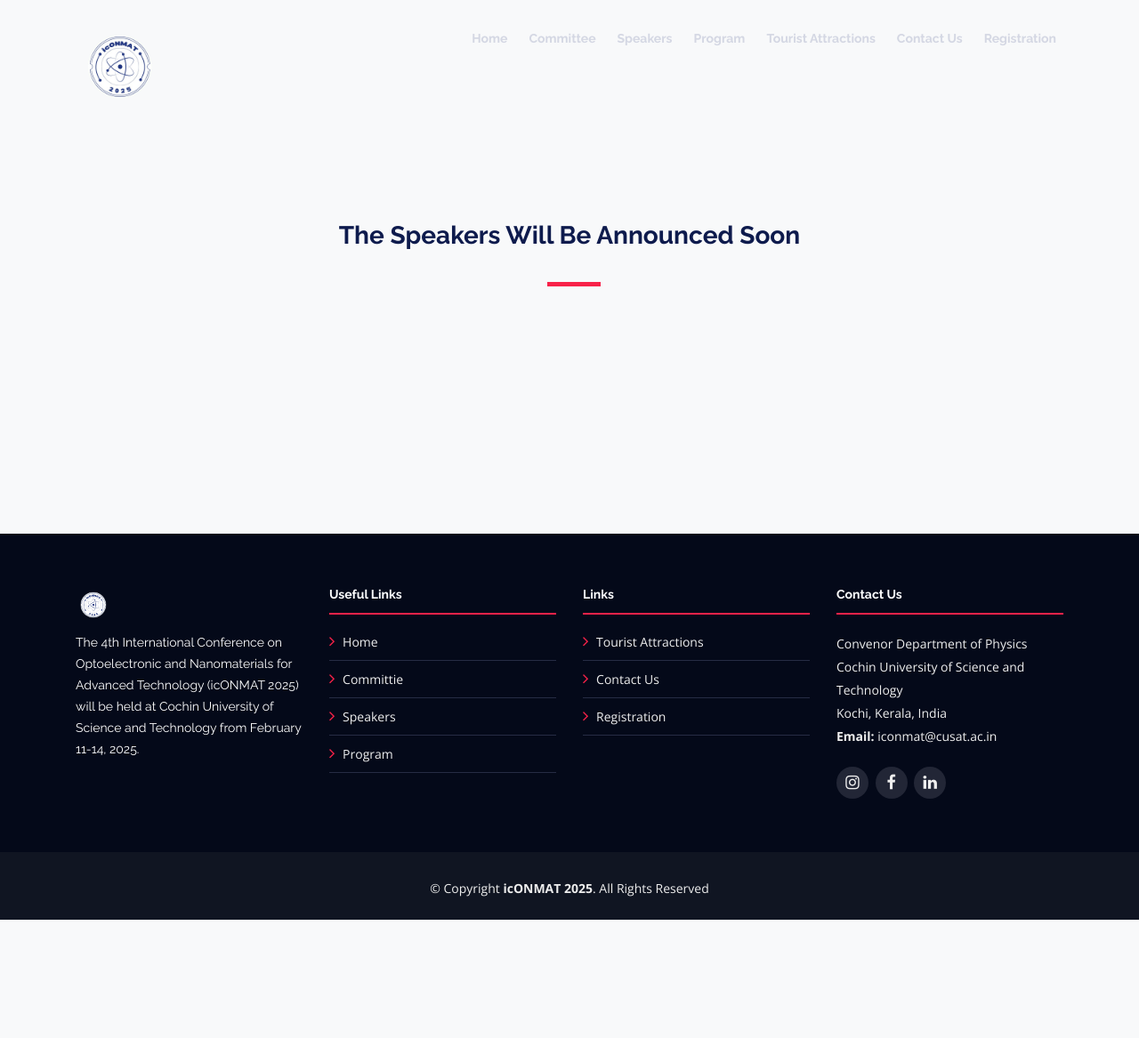
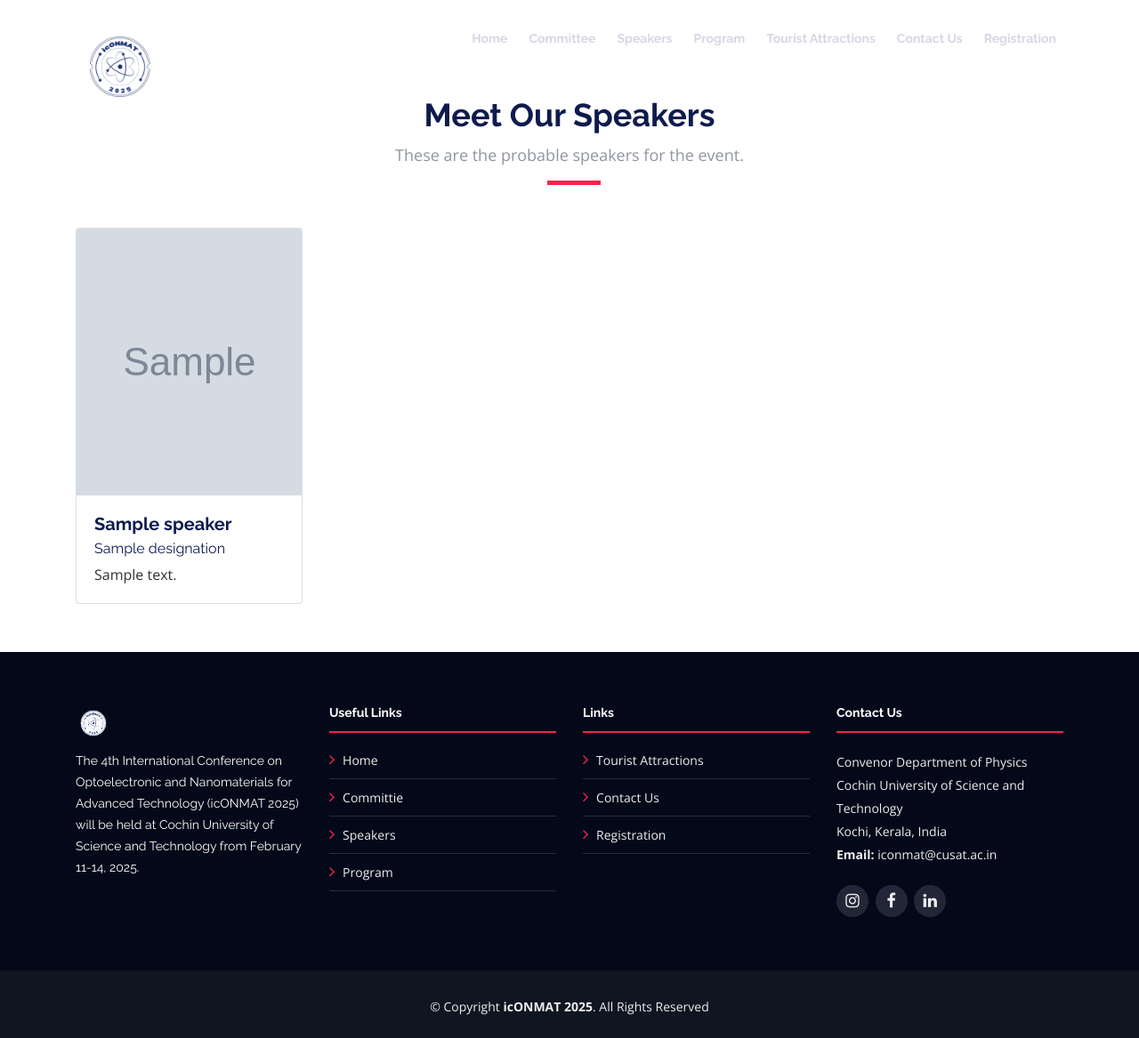
Before and after one commit to VarshaShaheen/IconMat, a Django app: template templates/home/speakers.html in a window 1280 px wide. Shown: the whole page at 89% size. Before the commit the page ends 1034 px from the top, so only its background shows below. Run offline with Django 5.2, Linux system fonts and the light colour scheme; the template is opened without the code that fills it: most values are stand-ins (such as "Sample title", 1, 10 or a date in 2020); grey boxes marked "Sample" are stand-in pictures; parts of the project's set-up code (start-up, migrations or seed data) failed here and were passed over; some libraries are stand-ins or nearby versions.

Commit message:
added the speakers section

```diff
--- a/home/models.py
+++ b/home/models.py
@@ -55,6 +55,7 @@ class Program(models.Model):
 class Speaker(models.Model):
 
 	name = models.CharField(max_length=100)
+	designation = models.CharField(max_length=100,default='',null=True,blank=True)
 	email = models.EmailField(max_length=100,null=True,blank=True)
 	phone = models.CharField(max_length=15,default='Not Provided',null=True,blank=True)
 	message = models.TextField(default='Not Provided',null=True,blank=True)
--- a/templates/home/home.html
+++ b/templates/home/home.html
@@ -191,8 +191,8 @@
     <!--==========================
        Venue Section
     ============================-->
-    <section id="venue" class="wow fadeInUp">
-        <div class="container-fluid">
+    <section id="venue" class="container-fluid mb-0 wow fadeInUp" style="margin-bottom: 0;">
+        <div class="container-fluid mb-0" style="margin-bottom: 0;">
             <div class="section-header text-center mb-4">
                 <h2>Conference Venue</h2>
             </div>
--- a/templates/home/speakers.html
+++ b/templates/home/speakers.html
@@ -1,9 +1,56 @@
 {% extends 'base.html' %}
+{% load static %}
+
 
 {% block content %}
-    <section id="speakers" class="d-flex align-items-center justify-content-center min-vh-100 bg-light" style="min-height: 600px">
-        <div class="section-header container text-center">
-            <h3 class="font-weight-bold">The Speakers Will Be Announced Soon</h3>
+
+    <section id="speakers" class="d-flex align-items-center justify-content-center min-vh-100 mt-5">
+        <div class="container">
+            <div class="section-header text-center mb-5">
+                <h2>Meet Our Speakers</h2>
+                <p>These are the probable speakers for the event.</p>
+            </div>
+
+            <!-- Speakers Section -->
+            <div class="row wow fadeInUp">
+                {% for speaker in speakers %}
+                    <div class="col-lg-3 col-md-4 col-sm-6 mb-4 d-flex">
+                        <div class="card w-100 d-flex flex-column h-100">
+                            {% if speaker.image %}
+                                <img src="{{ speaker.image.url }}" alt="{{ speaker.name }}"
+                                     class="card-img-top img-fluid"
+                                     style="height: 300px; object-fit: cover; width: 100%;">
+                            {% else %}
+                                <img src="{% static 'img/default-profile.png' %}" alt="Default Profile"
+                                     class="card-img-top img-fluid"
+                                     style="height: 300px; object-fit: cover; width: 100%;">
+                            {% endif %}
+                            <div class="card-body d-flex flex-column">
+                                <h5 class="card-title font-weight-bold">{{ speaker.name }}</h5>
+                                <h6 class="card-subtitle mb-2 ">{{ speaker.designation }}</h6>
+                                <p class="card-text flex-grow-1">{{ speaker.message|default:"Message not provided" }}</p>
+                            </div>
+                        </div>
+                    </div>
+                {% endfor %}
+            </div>
+
+
         </div>
     </section>
 {% endblock %}
+
+
+<!-- Custom Styles -->
+{% block styles %}
+    <style>
+        .card {
+            transition: transform 0.3s ease, box-shadow 0.3s ease;
+        }
+
+        .card:hover {
+            transform: translateY(-10px);
+        {#box-shadow: 0 12px 24px rgba(0, 0, 0, 0.2);#}
+        }
+    </style>
+{% endblock %}
```
